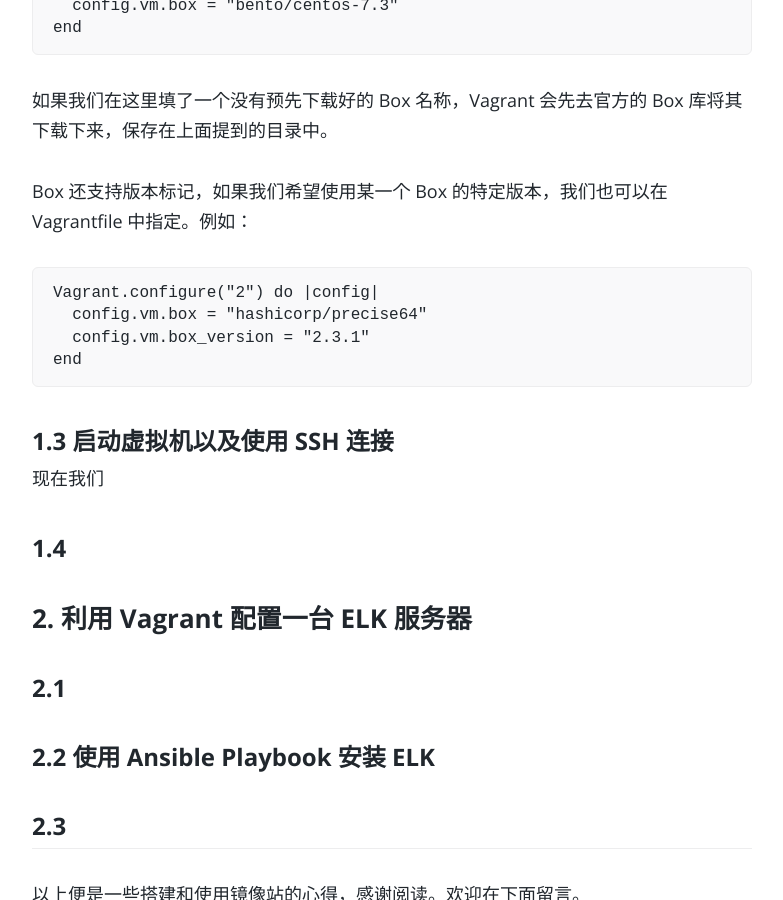
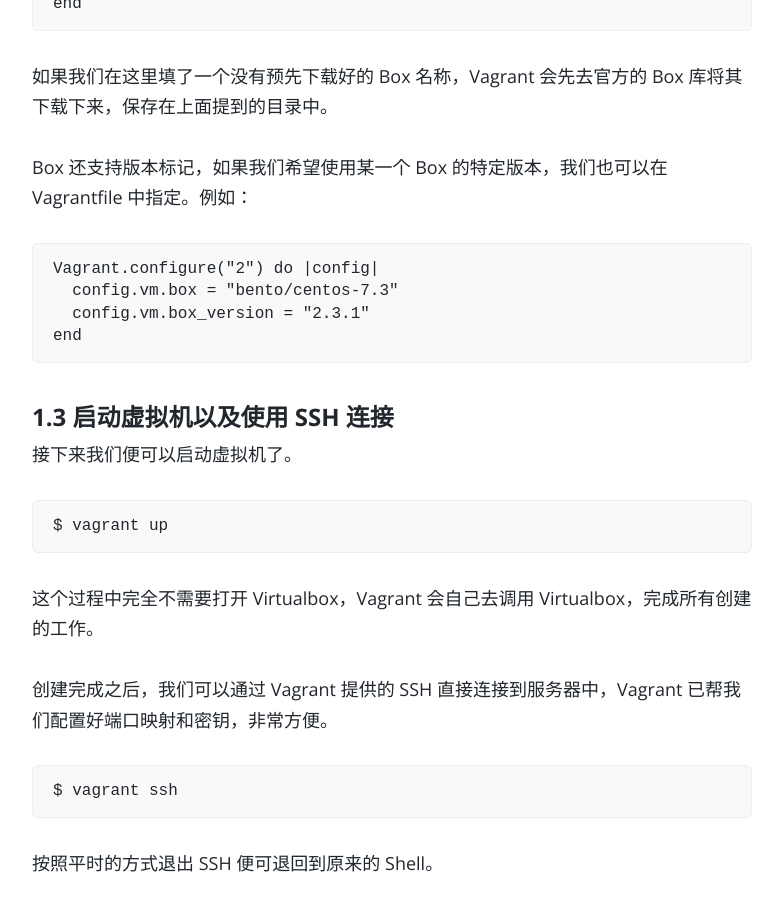
Before and after one commit to colinleefish/colinleefish.github.io, a Jekyll site: the page built from _posts/2017-02-04-a-sexy-approach-to-using-vms-vagrant.md, in a window 1280 px wide and 900 px high, scrolled down 3731 px. Shown: the whole window, without its empty margins (248-1031 px from the left). Built offline with Jekyll 4.4.1, drawn with Linux system fonts in a browser that asks for light colours; comment, search, counter and statistics services are not loaded; some of the changed text lies outside the part shown.

Commit message:
Let's update it again.

````diff
--- a/_posts/2017-02-04-a-sexy-approach-to-using-vms-vagrant.md
+++ b/_posts/2017-02-04-a-sexy-approach-to-using-vms-vagrant.md
@@ -57,10 +57,10 @@ $ vagrant init
 让我们用 Vagrant 下载一份 CentOS 7.3 的 Box。这里我们选用了 [Bento 项目](https://github.com/chef/bento)提供的镜像。这个项目由 Chef 公司发起，旨在为 Vagrant 制作各种操作系统的标准 Box。
 
 ```
-vagrant box add bento/centos-7.3
+$ vagrant box add bento/centos-7.3
 ```
 
->首次下载时间较长。在国内，速度可能会比较慢。如果有搭梯子的方法，建议各位在 Shell 中使用 HTTP 代理下载。
+首次下载时间较长。在国内，速度可能会比较慢。如果有搭梯子的方法，建议各位在 Shell 中使用 HTTP 代理下载。
 
 下载完成之后，这份 CentOS 7.3 的 Box 会被保存在 `~/.vagrant.d/boxes/bento-VAGRANTSLASH-centos-7.3`中。再继续往下寻找，会找到`.vmdk`格式的虚拟机文件。这就是我们需要的虚拟机模版了。
 
@@ -80,14 +80,44 @@ Box 还支持版本标记，如果我们希望使用某一个 Box 的特定版
 
 ```Ruby
 Vagrant.configure("2") do |config|
-  config.vm.box = "hashicorp/precise64"
+  config.vm.box = "bento/centos-7.3"
   config.vm.box_version = "2.3.1"
 end
 ```
 
 #### 1.3 启动虚拟机以及使用 SSH 连接
 
-现在我们
+接下来我们便可以启动虚拟机了。
+
+```
+$ vagrant up
+```
+
+这个过程中完全不需要打开 Virtualbox，Vagrant 会自己去调用 Virtualbox，完成所有创建的工作。
+
+创建完成之后，我们可以通过 Vagrant 提供的 SSH 直接连接到服务器中，Vagrant 已帮我们配置好端口映射和密钥，非常方便。
+
+```
+$ vagrant ssh
+```
+
+按照平时的方式退出 SSH 便可退回到原来的 Shell。
+
+如果希望将这台服务器关机，可以执行：
+
+```
+$ vagrant halt
+```
+
+在现在的这个目录下再次执行 `vagrant up` 即可将其重新开启。
+
+如果希望删除这台虚拟机，也非常方便：
+
+```
+$ vagrant destroy
+```
+
+此时，这台虚拟机便会被删除。但是，我们使用过的 Box 并不会被删除掉。它还会保存在 `~/.vagrant.d` 中，以便我们再次使用。如果需要删除某一个 Box，可以使用 `vagrant box remove` 命令，后接 Box 名称即可。
 
 #### 1.4
 
````
